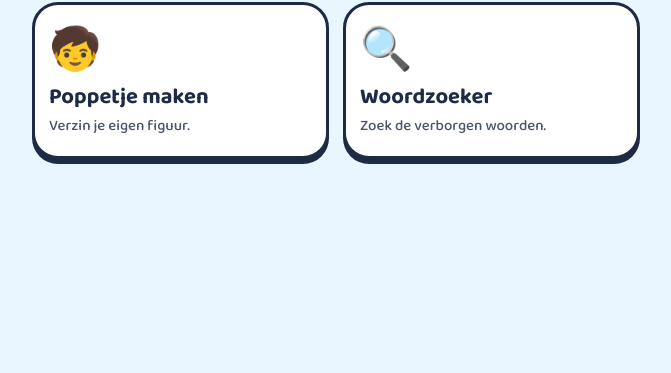
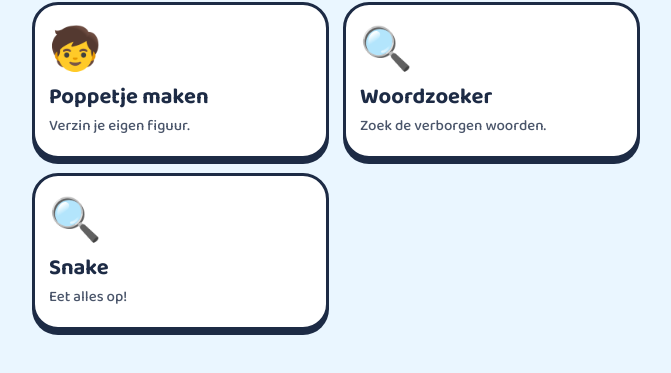
Before and after one commit to fien-en-sara/Website, a plain HTML site: page Spelletjes/index.html in a window 1280 px wide. Shown: the part 117-490 px from the top of the page, without its empty margins (304-975 px from the left). Drawn offline with Linux system fonts and the light colour scheme.

Commit message:
Update index.html

```diff
--- a/Spelletjes/index.html
+++ b/Spelletjes/index.html
@@ -14,6 +14,7 @@
 <div class="grid">
 <a class="tile" href="Poppetje/index.html"><i>🧒</i><b>Poppetje maken</b><span>Verzin je eigen figuur.</span></a>
 <a class="tile" href="Woordzoeker/index.html"><i>🔍</i><b>Woordzoeker</b><span>Zoek de verborgen woorden.</span></a>
+<a class="tile" href="Snake/index.html"><i>🔍</i><b>Snake</b><span>Eet alles op!</span></a>
 </div>
 </main>
 </body>
```
